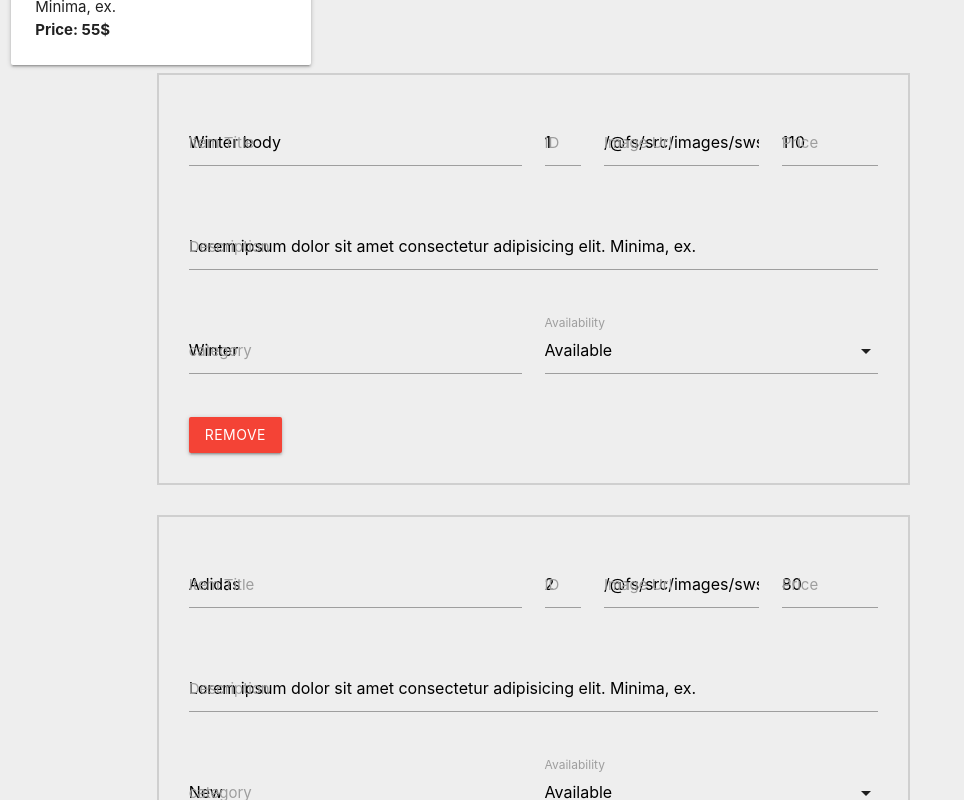
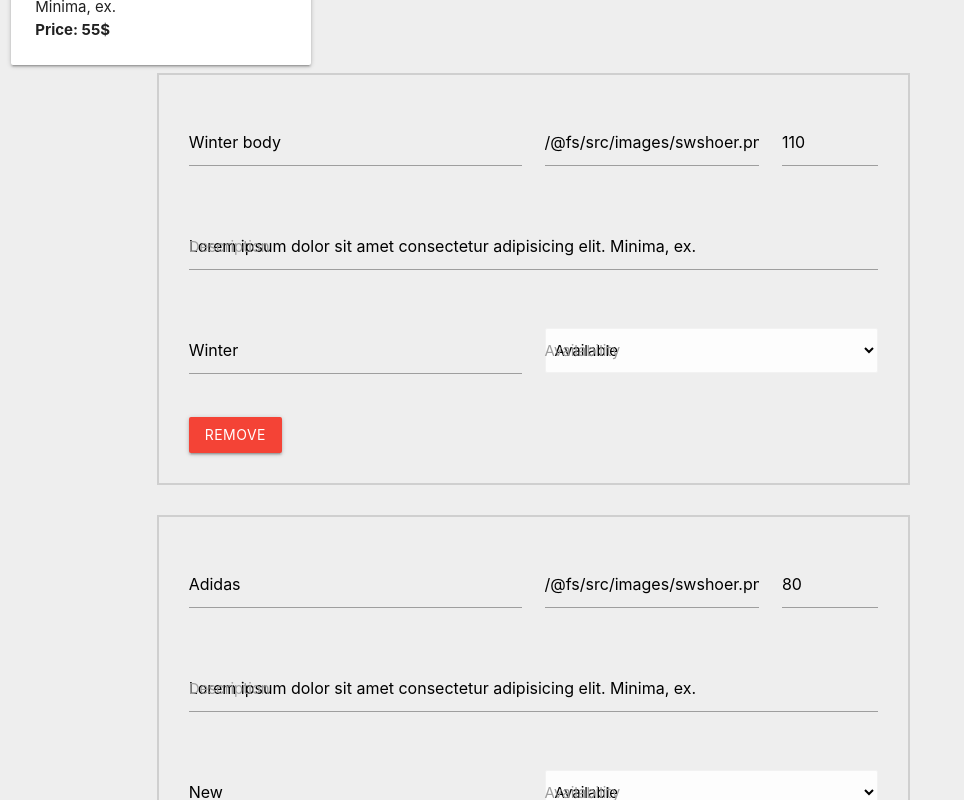
Before and after one commit to georgelioris/zerostore, a React (Create React App) app: page / in a window 1280 px wide. Shown: the part 1520-2320 px from the top of the page, without its empty margins (0-964 px from the left). Built offline with nearby package versions, Linux system fonts and the light colour scheme.

Commit message:
Component refactoring and auto generated id for new items

```diff
--- a/src/components/CartItemList.js
+++ b/src/components/CartItemList.js
@@ -2,10 +2,10 @@ import React from "react";
 import Icon from "@material-ui/core/Icon";
 
 const subTotal = items => cartItem => {
-  return itemProp(items)(cartItem, "price") * cartItem.quantity;
+  return getProperty(items)(cartItem, "price") * cartItem.quantity;
 };
 
-const itemProp = items => (cartItem, prop) => {
+const getProperty = items => (cartItem, prop) => {
   const key = cartItem.id;
   return items.hasOwnProperty(key) ? items[key][prop] : "Item Removed";
 };
@@ -20,7 +20,7 @@ const CartItem = ({
   <div className="card white darken-1" key={cartItem.id}>
     <div className="card-content black-text">
       <span className="card-title">
-        {itemProp(items)(cartItem, "title")}
+        {getProperty(items)(cartItem, "title")}
         <div className="remove">
           <span onClick={onClickRemove}>
             <Icon>clear</Icon>
@@ -31,9 +31,7 @@ const CartItem = ({
       <div className="action">
         <span
           className={
-            cartItem.quantity === 1
-              ? "btn-floating white disabled"
-              : "btn-floating white"
+            "btn-floating white " + (cartItem.quantity === 1 ? "disabled" : "")
           }
           onClick={onClickDec}
         >
--- a/src/components/Home.js
+++ b/src/components/Home.js
@@ -17,13 +17,20 @@ class Home extends Component {
     const itemInCart = this.props.cartItems.find(
       cartItem => item.id === cartItem.id
     );
+    M.toast({
+      html: "Added to cart!",
+      classes: "rounded",
+      displayLength: "1000"
+    });
     return itemInCart
       ? this.props.incQuant(itemInCart)
       : this.props.addToCart(item);
   };
+
   setFilter = filter => {
     this.props.setVisibility(filter);
   };
+
   render() {
     return (
       <div className="row">
--- a/src/components/Inventory.js
+++ b/src/components/Inventory.js
@@ -13,7 +13,6 @@ class Inventory extends Component {
         : eventValue === "false"
         ? { [e.target.id]: false }
         : { [e.target.id]: eventValue };
-    console.log(properties);
     this.props.itemChange({ key, properties });
   };
   handleRemove = item => {
@@ -23,10 +22,9 @@ class Inventory extends Component {
     event.preventDefault();
     const getAvail = this.available.value === "true" ? true : false;
     const item = {
-      id: Number(this.id.value),
       title: this.title.value,
+      desc: this.desc.value,
       price: this.price.value,
-      desc: this.desc.value,
       img: this.img.value,
       category: this.category.value,
       available: getAvail
@@ -55,28 +53,19 @@ class Inventory extends Component {
                     value={item.tile}
                     className="validate"
                     defaultValue={item.title}
+                    placeholder="Item Title"
                   />
-                  <label htmlFor="title">Item Title</label>
                 </div>
-                <div className="input-field col s1">
-                  <input
-                    ref={input => (this.id = input)}
-                    id="id"
-                    type="number"
-                    className="validate"
-                    defaultValue={item.id}
-                  />
-                  <label htmlFor="id">ID</label>
-                </div>
-                <div className="input-field col s3">
+
+                <div className="input-field col s4">
                   <input
                     ref={input => (this.img = input)}
                     id="img"
                     type="text"
                     className="validate"
                     defaultValue={item.img}
+                    placeholder="Img url"
                   />
-                  <label htmlFor="img">Image Url</label>
                 </div>
                 <div className="input-field col s2">
                   <input
@@ -85,8 +74,8 @@ class Inventory extends Component {
                     defaultValue={item.price}
                     type="number"
                     className="validate"
+                    placeholder="$$"
                   />
-                  <label htmlFor="price">Price</label>
                 </div>
               </div>
               <div className="row">
@@ -97,6 +86,7 @@ class Inventory extends Component {
                     type="text"
                     className="materialize-textarea"
                     defaultValue={item.desc}
+                    placeholder="Item Description..."
                   />
                   <label htmlFor="desc">Description</label>
                 </div>
@@ -109,11 +99,12 @@ class Inventory extends Component {
                     type="text"
                     className="validate"
                     defaultValue={item.category}
+                    placeholder="Category"
                   />
-                  <label htmlFor="category">category</label>
                 </div>
                 <div className="input-field col s6">
                   <select
+                    className="browser-default"
                     ref={input => (this.available = input)}
                     id="available"
                     defaultValue={item.available}
@@ -146,26 +137,15 @@ class Inventory extends Component {
                 className="validate"
                 placeholder="Item Title"
               />
-              <label htmlFor="title">Item Title</label>
             </div>
-            <div className="input-field col s1">
-              <input
-                ref={input => (this.id = input)}
-                id="id"
-                type="number"
-                className="validate"
-                placeholder="ID"
-              />
-              <label htmlFor="id">ID</label>
-            </div>
-            <div className="input-field col s3">
+
+            <div className="input-field col s4">
               <input
                 ref={input => (this.img = input)}
                 type="text"
                 className="validate"
                 placeholder="Img Url"
               />
-              <label htmlFor="img">Image Url</label>
             </div>
             <div className="input-field col s2">
               <input
@@ -174,7 +154,6 @@ class Inventory extends Component {
                 className="validate"
                 placeholder="$$"
               />
-              <label htmlFor="price">Price</label>
             </div>
           </div>
           <div className="row">
@@ -185,7 +164,6 @@ class Inventory extends Component {
                 className="materialize-textarea"
                 placeholder="Item Description..."
               />
-              <label htmlFor="desc">Description</label>
             </div>
           </div>
           <div className="row">
@@ -195,14 +173,16 @@ class Inventory extends Component {
                 type="text"
                 className="validate"
               />
-              <label htmlFor="category">category</label>
             </div>
             <div className="input-field col s6">
-              <select ref={input => (this.available = input)} id="available">
+              <select
+                ref={input => (this.available = input)}
+                id="available"
+                defaultValue="true"
+              >
                 <option value="true">Available</option>
                 <option value="false">Unavalable</option>
               </select>
-              <label>Availability</label>
             </div>
           </div>
           <span className="add-button">
--- a/src/components/ItemList.js
+++ b/src/components/ItemList.js
@@ -1,8 +1,4 @@
 import React from "react";
-
-const unavailClassName = item => {
-  return item.available === false ? "unavailable disabled" : "";
-};
 
 const Item = ({ item, onItemClick }) => (
   <div className="card" key={item.id}>
@@ -11,8 +7,8 @@ const Item = ({ item, onItemClick }) => (
       <span className="card-title">{item.title}</span>
       <span
         className={
-          "btn-floating halfway-fab waves-effect waves-light red " +
-          unavailClassName(item)
+          "btn-floating halfway-fab waves-effect waves-light red" +
+          (item.available === false ? " unavailable disabled" : "")
         }
         onClick={onItemClick}
       >
@@ -33,7 +29,7 @@ const Item = ({ item, onItemClick }) => (
 
 const ItemList = ({ items, onClick }) => (
   <div>
-    <div className="itemList">
+    <div className="item-list">
       {items.map(item => (
         <Item key={item.id} item={item} onItemClick={() => onClick(item)} />
       ))}
--- a/src/index.css
+++ b/src/index.css
@@ -1,4 +1,4 @@
-.itemList {
+.item-list {
   display: flex;
   justify-content: flex-start;
   align-content: flex-start;
@@ -8,7 +8,7 @@
   margin-top: 1em;
 }
 
-.itemList .card {
+.item-list .card {
   margin: 0rem 0.5rem 0.5rem 0rem;
 }
 
@@ -131,7 +131,7 @@ body {
   margin: 0;
   box-sizing: border-box;
   text-align: center;
-  background: rgba(129, 129, 129, 0.7) !important;
+  background: rgba(0, 0, 0, 0.4) !important;
   font-size: 1.5em;
   color: #fff !important;
   transition-property: width, height, background, top, right, bottom, left;
@@ -162,3 +162,8 @@ body {
 }
 
 /*-------------------------------*/
+
+.item-list .card .card-image img {
+  min-width: 300px;
+  min-height: 200px;
+}
--- a/src/index.js
+++ b/src/index.js
@@ -1,10 +1,7 @@
 import React from "react";
 import { render } from "react-dom";
 import App from "./App";
-import {
-  createStore
-  // , applyMiddleware
-} from "redux";
+import { createStore, applyMiddleware } from "redux";
 import { rootReducer } from "./reducers";
 import { Provider } from "react-redux";
 import "./index.css";
@@ -12,21 +9,17 @@ import { initState } from "./preloadState";
 //import history from "./history";
 
 // Logging
-// const logger = store => next => action => {
-//   console.log("dispatching", action);
-//   let { item } = action;
-//   console.log("id", item);
-//   let result = next(action);
-//   console.log("next state", store.getState());
-//   return result;
-// };
+const logger = store => next => action => {
+  console.log("dispatching", action);
+  let { item } = action;
+  console.log("id", item);
+  let result = next(action);
+  console.log("next state", store.getState());
+  return result;
+};
 
 /* eslint-disable no-underscore-dangle */
-const store = createStore(
-  rootReducer,
-  initState
-  // applyMiddleware(logger)
-);
+const store = createStore(rootReducer, initState, applyMiddleware(logger));
 console.log(store.getState());
 
 const Root = () => {
--- a/src/reducers/items.js
+++ b/src/reducers/items.js
@@ -27,9 +27,10 @@ const item = (state = {}, action) => {
       );
     case ADD_TO_INV:
       const { item } = action;
-      const addedKey = item.id;
+      const addedKey = state;
       const addedItem = {
         [addedKey]: {
+          id: addedKey,
           ...item
         }
       };
@@ -70,7 +71,10 @@ const items = (state = {}, action) => {
       const itemState = state[action.payload.key];
       return { ...state, ...item(itemState, action) };
     case ADD_TO_INV:
-      return { ...state, ...item(undefined, action) };
+      const getId = Object.keys(state).length;
+      const newId = getId !== 0 ? state[getId].id + 1 : 1;
+      debugger;
+      return { ...state, ...item(newId, action) };
     case REMOVE_FROM_INV:
       return item(state, action);
     default:
```
